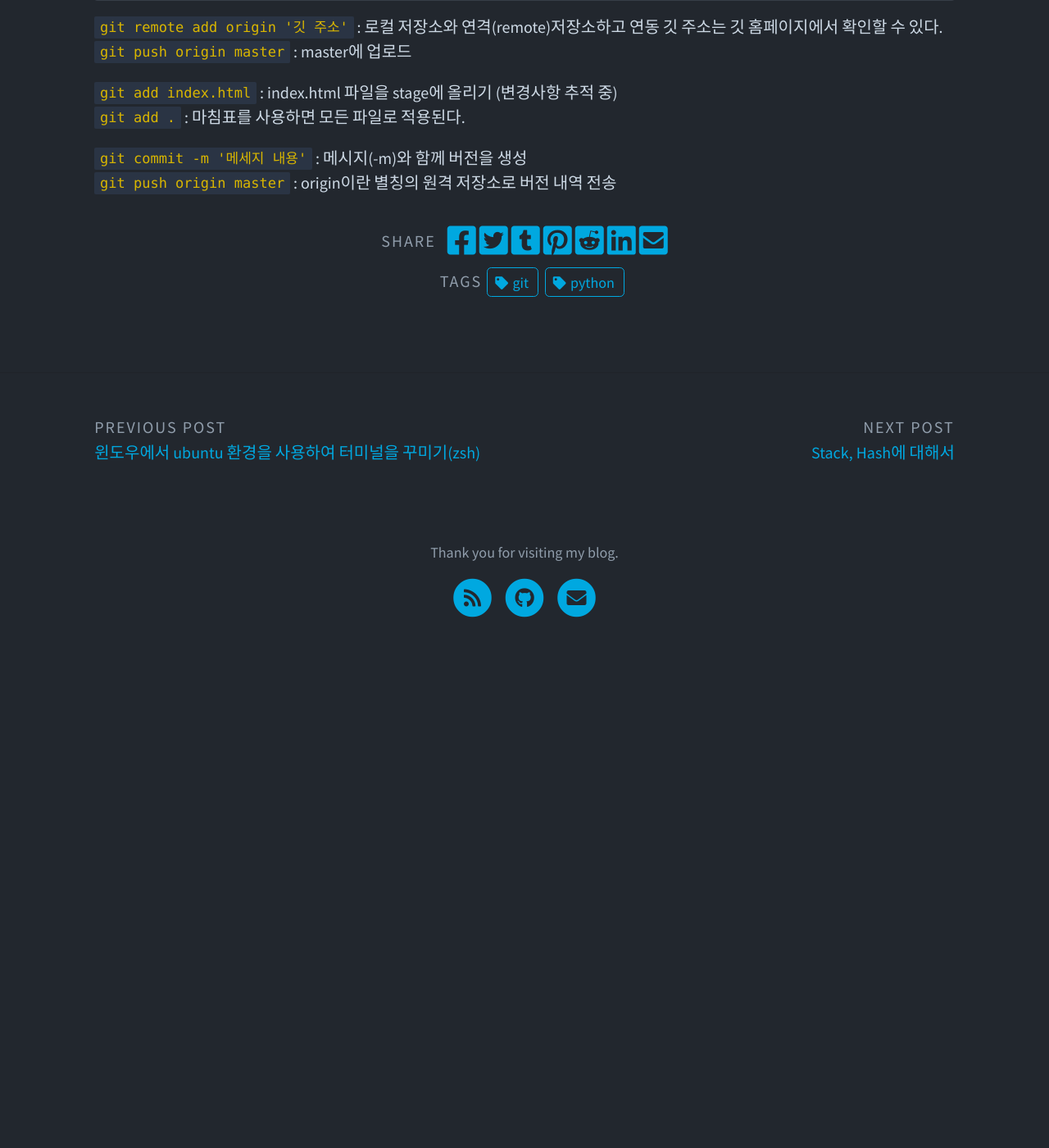
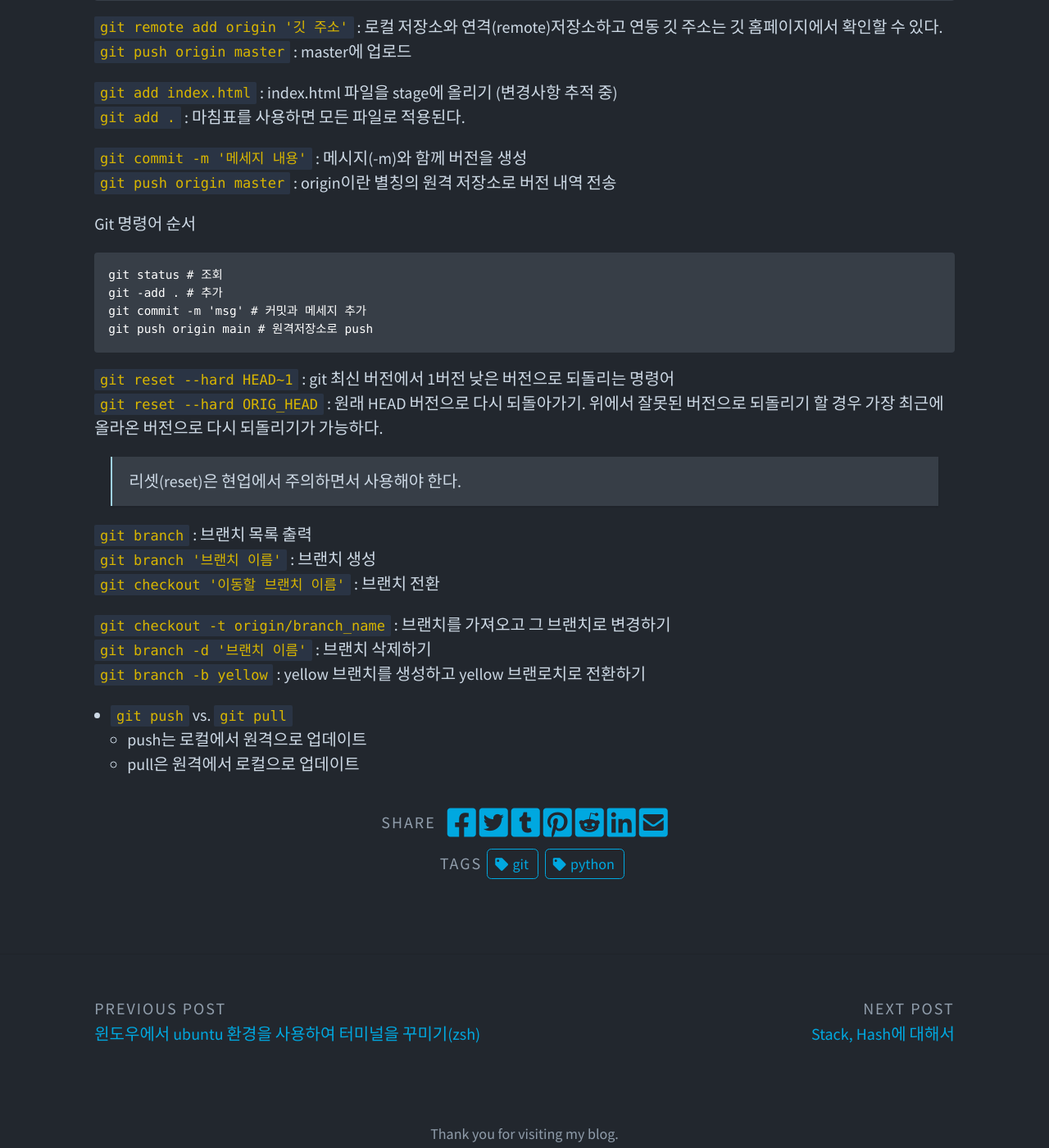
Before and after one commit to sooyoung-wind/sooyoung-wind.github.io, a Jekyll site: the page built from _posts/post_2023/202309/2023-09-14-git_cmd.md, in a window 1280 px wide and 1400 px high, scrolled down 749 px. Shown: the whole window at 82% size. Built offline with Jekyll 4.4.1, drawn with Linux system fonts in a browser that asks for light colours; some web fonts are replaced; a script that is not in the unit is left out; comment, search, counter and statistics services are not loaded; before the commit the page ends 1540 px from its top, so only the background shows below that.

Commit message:
업데이트

````diff
--- a/_posts/post_2023/202309/2023-09-14-git_cmd.md
+++ b/_posts/post_2023/202309/2023-09-14-git_cmd.md
@@ -31,3 +31,29 @@ git config --global alias.lg "log --graph --abbrev-commit --decorate --format=fo
 
 `git commit -m '메세지 내용'` : 메시지(-m)와 함께 버전을 생성
 `git push origin master` : origin이란 별칭의 원격 저장소로 버전 내역 전송
+
+Git 명령어 순서
+
+```
+git status # 조회
+git -add . # 추가
+git commit -m 'msg' # 커밋과 메세지 추가
+git push origin main # 원격저장소로 push
+```
+
+`git reset --hard HEAD~1` : git 최신 버전에서 1버전 낮은 버전으로 되돌리는 명령어
+`git reset --hard ORIG_HEAD` : 원래 HEAD 버전으로 다시 되돌아가기. 위에서 잘못된 버전으로 되돌리기 할 경우 가장 최근에 올라온 버전으로 다시 되돌리기가 가능하다.
+> 리셋(reset)은 현업에서 주의하면서 사용해야 한다.
+
+
+`git branch` : 브랜치 목록 출력
+`git branch '브랜치 이름'` : 브랜치 생성
+`git checkout '이동할 브랜치 이름'` : 브랜치 전환
+
+`git checkout -t origin/branch_name` : 브랜치를 가져오고 그 브랜치로 변경하기
+`git branch -d '브랜치 이름'` : 브랜치 삭제하기
+`git branch -b yellow` : yellow 브랜치를 생성하고 yellow 브랜로치로 전환하기
+
++ `git push` vs. `git pull`
+  + push는 로컬에서 원격으로 업데이트
+  + pull은 원격에서 로컬으로 업데이트
````
